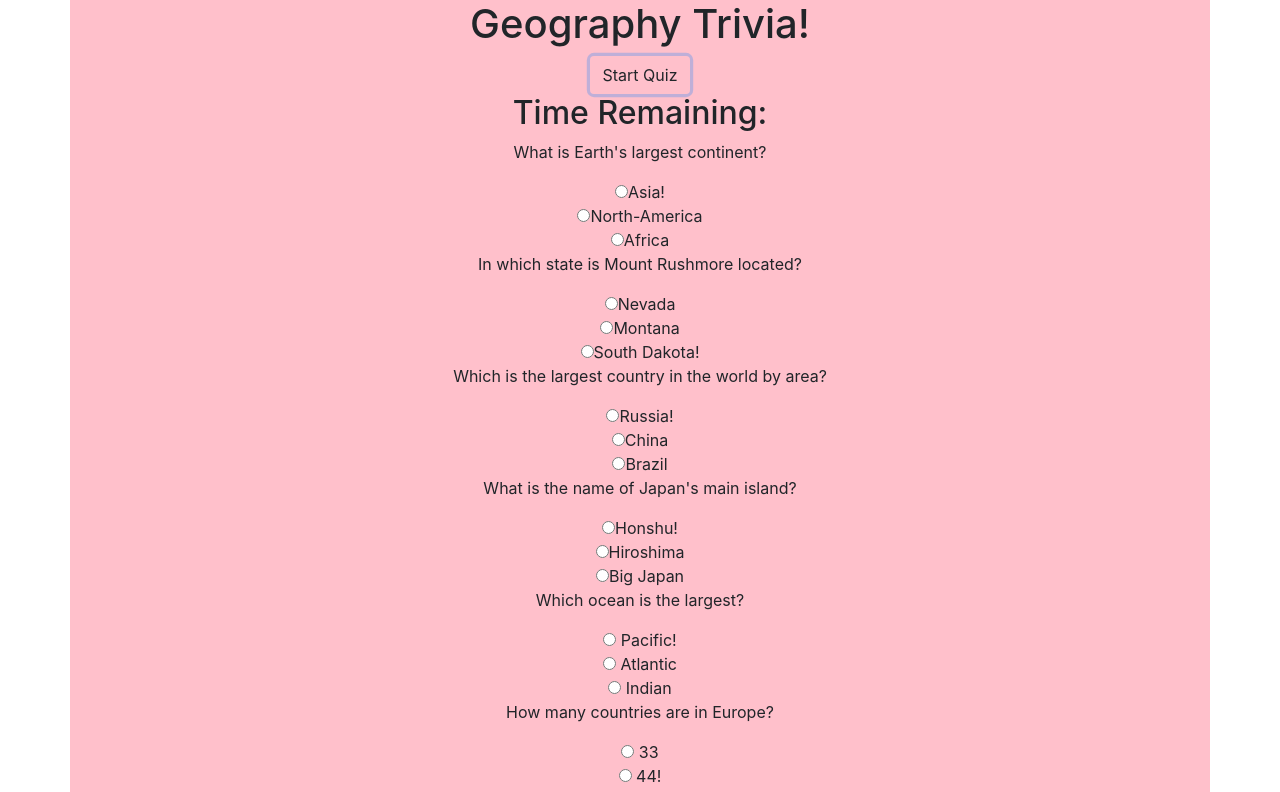
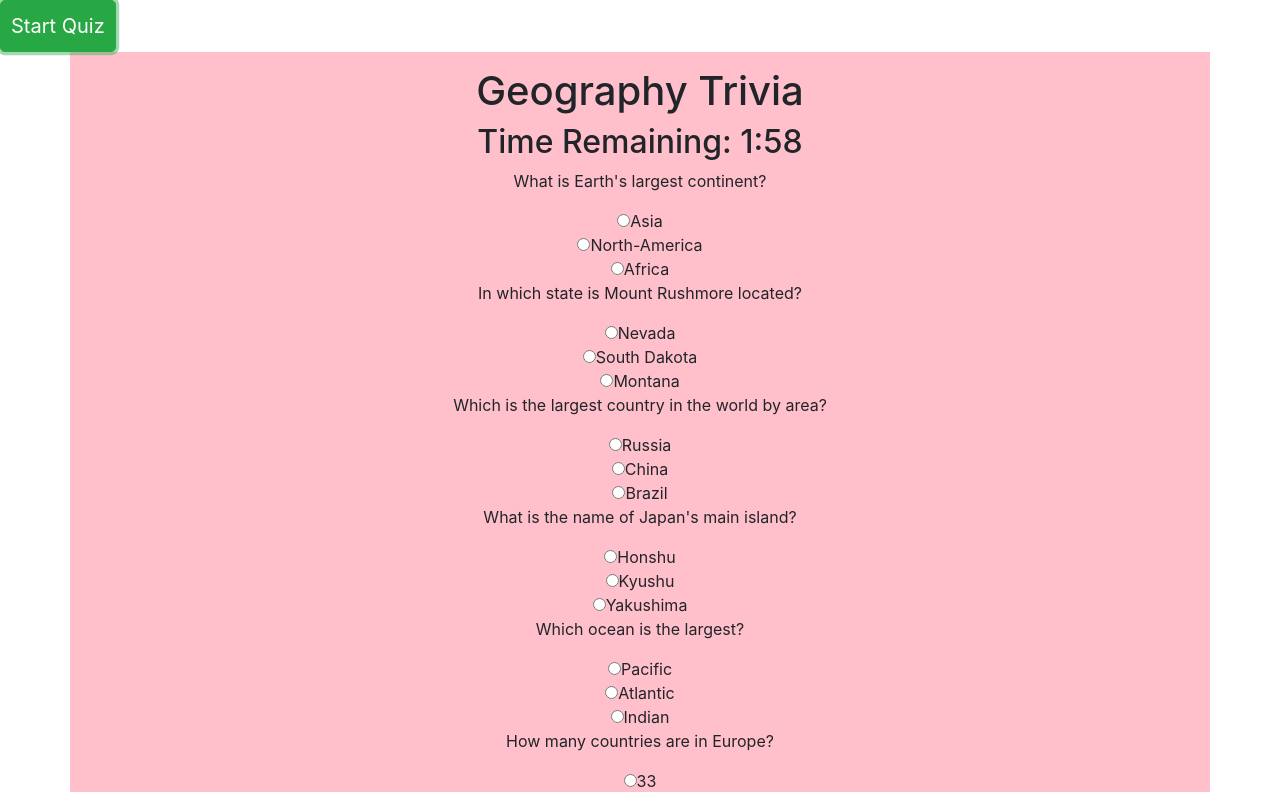
Before and after one commit to lfkurtz7/TriviaGame, a plain HTML site: page index.html in a window 1280 px wide. Both pictures are taken after a click on the button "Start Quiz". Shown: the top 792 px of the page. Drawn offline with nearby package versions, Linux system fonts and the light colour scheme.

Commit message:
functioning start button, added timer to page

```diff
--- a/assets/css/style.css
+++ b/assets/css/style.css
@@ -1,5 +1,12 @@
 .container {
     background-color: pink;
     text-align: center;
+    padding-top: 15px;
+
 
 }
+
+#startButton {
+    padding: 10px;
+
+}
--- a/assets/javascript/app.js
+++ b/assets/javascript/app.js
@@ -1,16 +1,122 @@
-var questionsArray = ["What is Earth's largest continent?", "sampleQuestion2"];
-var answersArray = [["a1", "a2", "a3"],
-["a4", "a5", "a6"]];
-var correctArray = ["a1", "a4"];
+var questionsArray = [
+    "What is Earth's largest continent?",
+    "In which state is Mount Rushmore located?",
+    "Which is the largest country in the world by area?",
+    "What is the name of Japan's main island?",
+    "Which ocean is the largest?",
+    "How many countries are in Europe?",
+    "Which country has the largest population?",
+    "Which is the longest river in the US?",
 
-$(document).ready(function(){
-for(i = 0; i < questionsArray.length; i++)
-{
-    $("#quiz").append("<p>" + questionsArray[i]+ "</p>");
+];
+var answersArray = [
+    ["Asia", "North-America", "Africa"],
+    ["Nevada", "South Dakota", "Montana"],
+    ["Russia", "China", "Brazil"],
+    ["Honshu", "Kyushu", "Yakushima"],
+    ["Pacific", "Atlantic", "Indian"],
+    ["33", "44", "55"],
+    ["India", "China", "Russia"],
+    ["Mississippi River", "Yukon River", "Missouri River"]
+
+];
+var correctArray = [
+    "Asia", "South Dakota", "Russia", "Honshu", "Pacific", "44", "China", "Mississippi River"
+
+];
+
+window.onload = function () {
+    $("#startButton").on("click", start);
+
+};
+
+var intervalId;
+var stopTime = (time = "00:00")
+var clockRunning = false;
+var time = 0;
+
+
+function reset() {
+
+    time = 0;
+    $("#time").text("00:59");
+
+}
+function start() {
+    if (!clockRunning) {
+        intervalId = setInterval(count, 1000);
+        clockRunning = true;
+    }
+}
+function stop() {
+
+    alert("Time's up!")
+    clearInterval(intervalId);
+    clockRunning = false;
+}
+
+function count() {
+
+
+    time --;
+    var converted = timeConverter(time);
+    console.log(converted);
+    $("#time").text(converted);
+}
+function timeConverter(t) {
+
+    var minutes = Math.floor(t / 60);
+    var seconds = t - (minutes * 60);
+
+    if (seconds < 10) {
+        seconds = "0" + seconds;
+    }
+
+    if (minutes === 0) {
+        minutes = "00";
+    }
+    else if (minutes < 10) {
+        minutes = "0" - minutes;
+    }
+
+    return minutes + ":" + seconds;
+}
+
+
+$(document).ready(function () {
+    for (i = 0; i < questionsArray.length; i++) {
+        $("#quiz").append("<p>" + questionsArray[i] + "</p>");
         var currentAnswers = answersArray[i]
         $("#quiz").append("<input type='radio' name='q" + parseInt(i) + "' value='" + currentAnswers[0] + "'/>" + currentAnswers[0] + "<br/>");
         $("#quiz").append("<input type='radio' name='q" + parseInt(i) + "' value='" + currentAnswers[1] + "'/>" + currentAnswers[1] + "<br/>");
         $("#quiz").append("<input type='radio' name='q" + parseInt(i) + "' value='" + currentAnswers[2] + "'/>" + currentAnswers[2] + "<br/>");
+
+        //alert("Press OK to begin!");
+
+        // var time = $(".time").text();
+        // var interval = setInterval(function() {
+        //     var count = time.split(':');
+        //     var hour = count[0];
+        //     var minute = count[1];
+        //     var second = count[2];
+        //     var counter = $(".timer").find("span");
+        //     counter.eq(0).text(hour);
+        //     counter.eq(1).text(minute);
+        //     counter.eq(2).text(second);
+        //     if (hour === 0 && minute === 0) {
+        //         alert("60 seconds remaining")
+        //     }
+
+        //     if (second === 0) {
+        //         if (minute != 0) {
+        //             counter.eq(1).text(minute--);
+        //             second = 59;
+        //         }
+        //         else if (minute === 0 && second === 0)
+        //             alert("times up!")
+        //     }
+        // })
+
 
 
 
@@ -26,18 +132,16 @@ for(i = 0; i < questionsArray.length; i++)
 
 
 
+
 })
 
 
-function calculate_score()
-{
+function calculate_score() {
 
 
     var numCorrect = 0;
-  for(i = 0; i < questionsArray.length; i++)
-    {
-        if ($("input[name='q" + parseInt(i) + "']:checked").val() == correctArray[i])
-        {
+    for (i = 0; i < questionsArray.length; i++) {
+        if ($("input[name='q" + parseInt(i) + "']:checked").val() == correctArray[i]) {
             numCorrect++;
         }
 
@@ -46,5 +150,6 @@ function calculate_score()
         // $("input[name='q0']:checked").val()
 
     }
-     console.log(numCorrect)
+    console.log("score: " + numCorrect + " out of 8 ")
+    alert("score: " + numCorrect + " out of 8 ");
 }
--- a/index.html
+++ b/index.html
@@ -14,59 +14,24 @@
 
 <body>
 
+    <div id=startScreen>
+
+        <button id="startButton" button type="button"class="btn btn-success btn-lg">Start Quiz</button>
+
+    </div>
+
 
     <div class="container">
-        <h1>Geography Trivia! <span id="game-title"></span></h1>
-        <button id="startButton" class="btn">Start Quiz</button>
-        <h2>Time Remaining: <span id="time"></span></h2>
+        <h1>Geography Trivia <span id="game-title"></span></h1>
+
+        <h2>Time Remaining: <span id="time">00:59</span></h2>
+
+        <div id="maincontent">
+            <div id="quiz">
 
 
-
-       <div id="maincontent"><div id="quiz">
-            <p>What is Earth's largest continent?</p>
-            <input type="radio" name="q1" value="Asia" />Asia!<br/>
-            <input type="radio" name="q" value="North-America">North-America<br>
-            <input type="radio" name="q1" value="Africa">Africa<br>
-
-            <p>In which state is Mount Rushmore located?</p>
-            <input type="radio" name="q2" value="Nevada">Nevada<br>
-            <input type="radio" name="q2" value="Montana">Montana<br>
-            <input type="radio" name="q2" value="South-Dakota">South Dakota!<br>
-
-
-            <p>Which is the largest country in the world by area?</p>
-            <input type="radio" name="q3" value="Russia">Russia!<br>
-            <input type="radio" name="q3" value="China">China<br>
-            <input type="radio" name="q3" value="Brazil">Brazil<br>
-
-            <p>What is the name of Japan's main island?</p>
-            <input type="radio" name="q4" value="Honshu">Honshu!<br>
-            <input type="radio" name="q4" value="Hiroshima">Hiroshima<br>
-            <input type="radio" name="q4" value="Big-Japan">Big Japan<br>
-
-
-            <p>Which ocean is the largest?</p>
-            <input type="radio" name="q5" value="male"> Pacific!<br>
-            <input type="radio" name="q5" value="female"> Atlantic<br>
-            <input type="radio" name="q5" value="other"> Indian<br>
-
-            <p>How many countries are in Europe?</p>
-            <input type="radio" name="q6" value="33"> 33<br>
-            <input type="radio" name="q6" value="44"> 44!<br>
-            <input type="radio" name="q6" value="55"> 55<br>
-
-            <p>Which country has the largest population?</p>
-            <input type="radio" name="q7" value="India">India<br>
-            <input type="radio" name="q7" value="China">China!<br>
-            <input type="radio" name="q7" value="Russia">Russia<br>
-
-            <p>Which is the longest river in the US?</p>
-            <input type="radio" name="q8" value="Mississippi">Mississippi River!<br>
-            <input type="radio" name="q8" value="Missouri">Missouri River<br>
-            <input type="radio" name="q8" value="Yukon">Yukon River<br>
-
-       </div>
-    </div>
+            </div>
+        </div>
 
 
 
```
Lines whose indentation alone changed are shown as unchanged.
